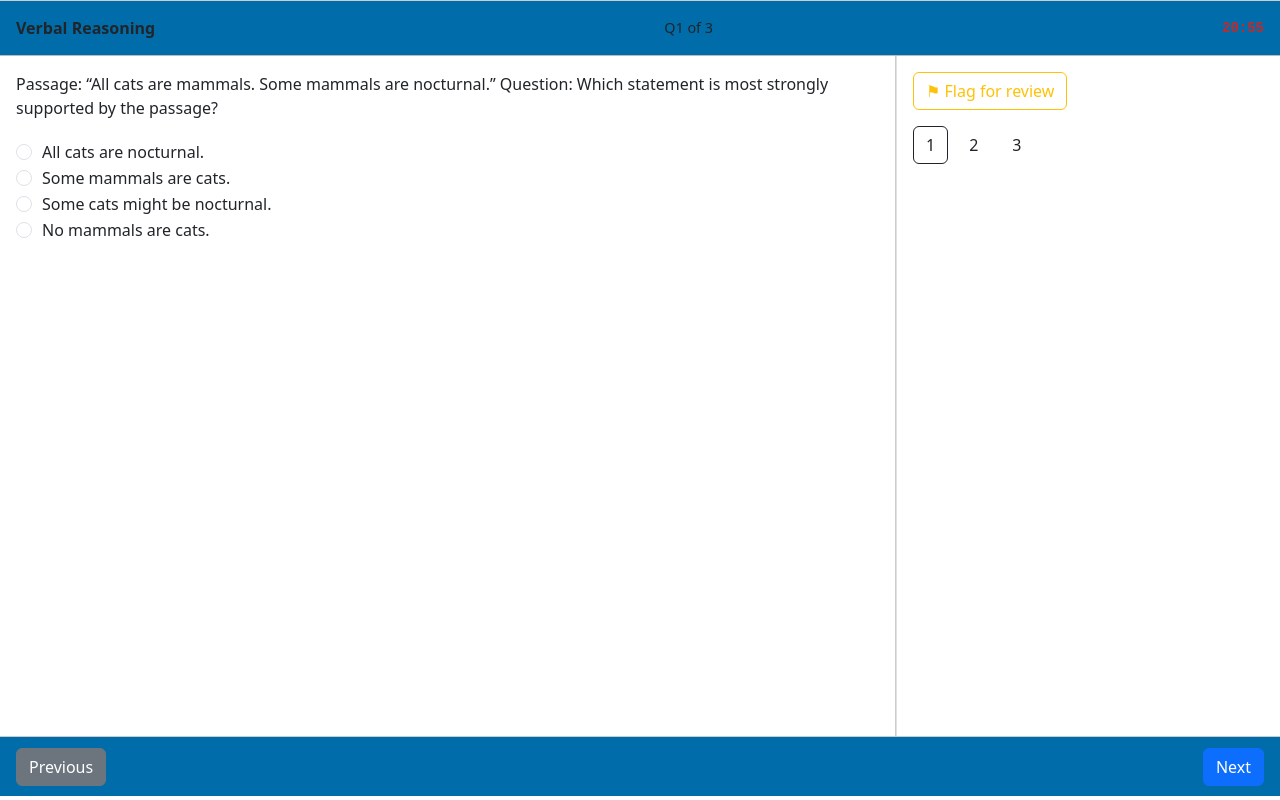
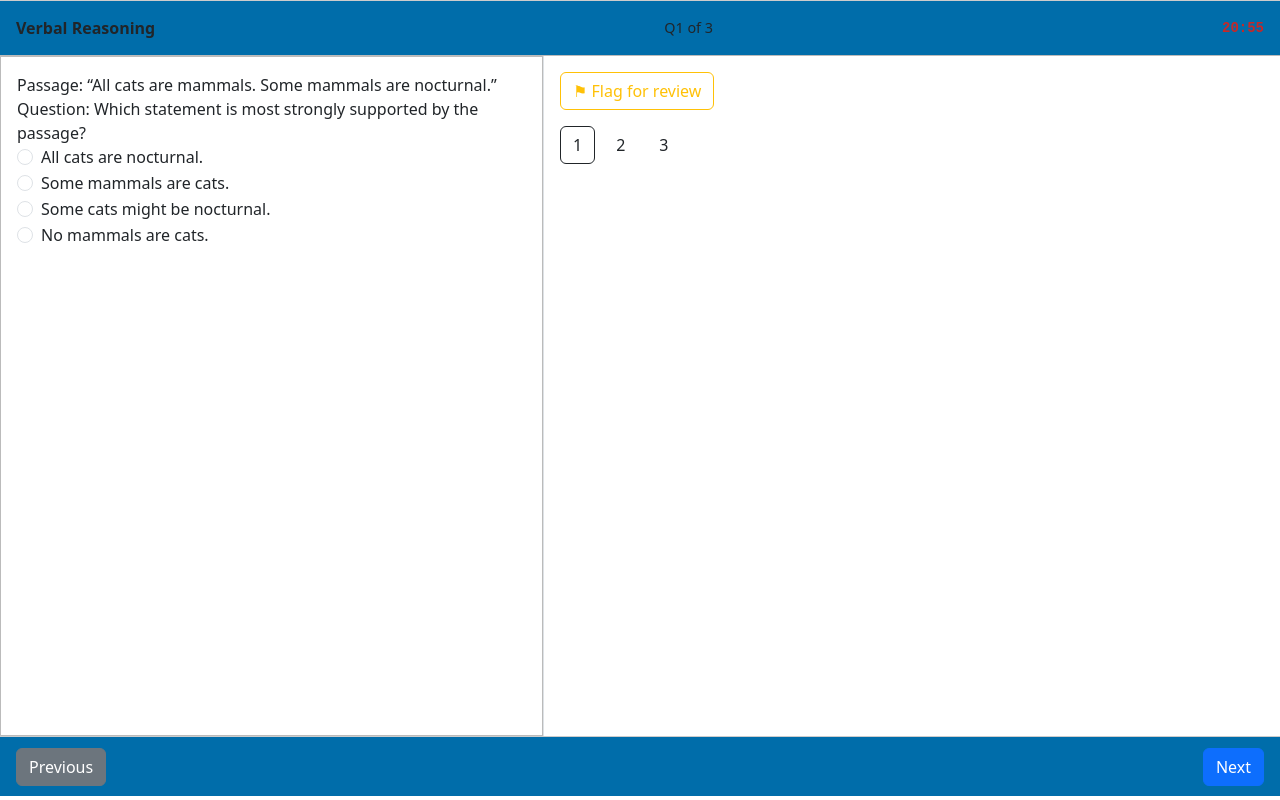
Before and after one commit to Amelia020182/themedicroute, a plain HTML site: page index.html in a window 1280 px wide. Drawn offline with nearby package versions, Linux system fonts and the light colour scheme.

Commit message:
Update styles.css

```diff
--- a/styles.css
+++ b/styles.css
@@ -59,28 +59,21 @@ body {
 
 /* Question pane styling */
 .question-pane {
-  width: 70%;
-  background-color: #fff;
-  padding: 20px;
-  overflow-y: auto;
-  border-right: 1px solid #ccc;
+  /* Fill the left side, just like UCAT */
+  width: 543px;               /* or 70% of container, whichever you prefer */
+  height: inherit !important; /* match the parent’s height */
+
+  /* Background & border */
+  background-color: #FFFFFF;                /* rgb(255,255,255) */
+  border: 1px solid #BBBBBB;                /* rgb(187,187,187) */
+
+  /* No extra spacing inside */
+  padding: 0;                               /* exactly 0px */
+
+  /* Hide overflow if content exceeds pane */
+  overflow: hidden;
+
+  /* Positioning (absolute in UCAT, but flex container works too) */
+  /* If you want the exact absolute setup: */
+  /* position: absolute; top: 79px; bottom: 33px; left: 0; */
 }
-#question-text {
-  margin-bottom: 20px;
-  font-size: 1rem;
-  line-height: 1.5;
-}
-.form-check {
-  margin-bottom: 12px;
-}
-.form-check-input {
-  margin-right: 10px;
-}
-
-/* Sidebar (palette + flag) */
-.sidebar {
-/* flagged state on the button itself */
-#flagBtn.flagged {
-  background-color: #ffc107 !important;
-  color: #000 !important;
-}
```
